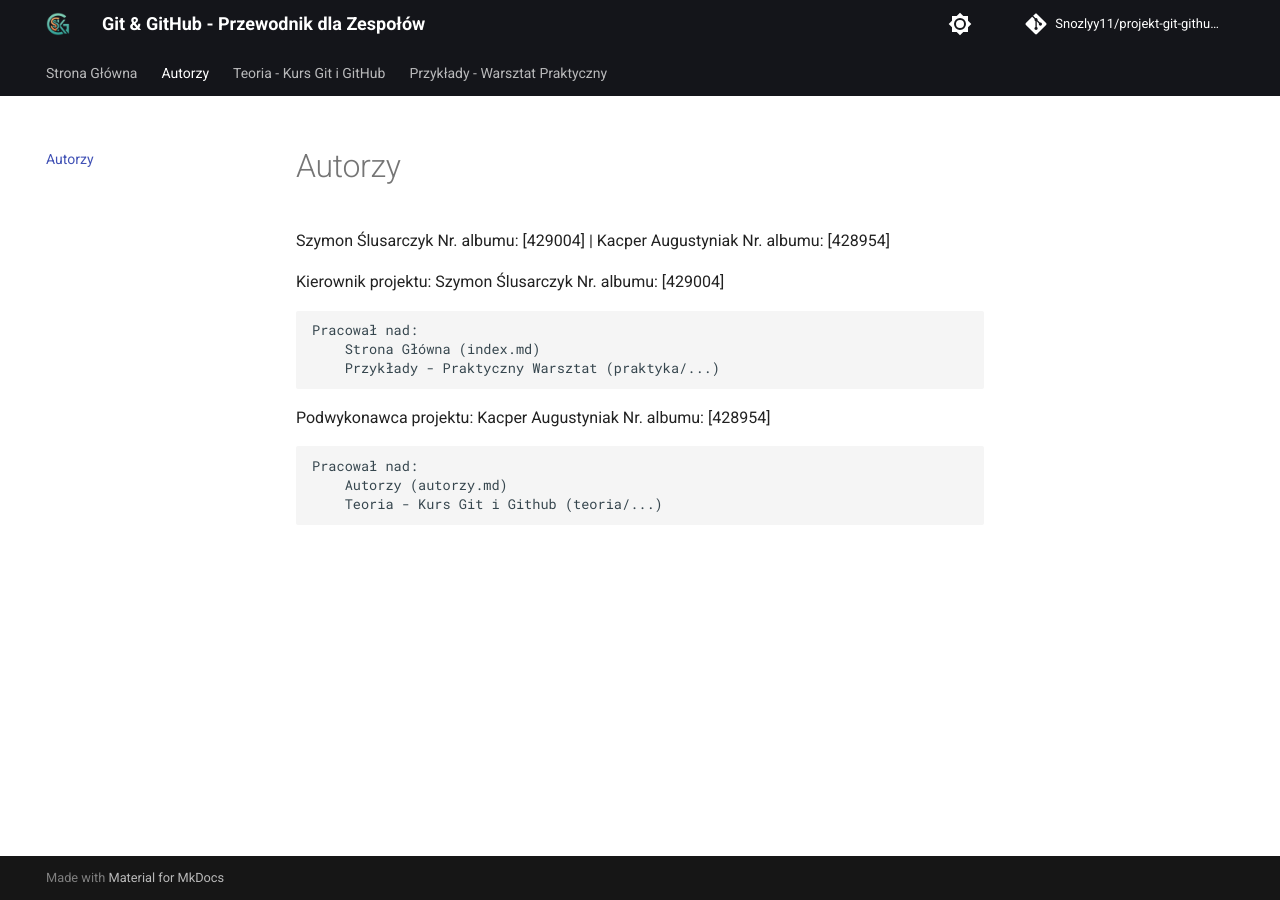
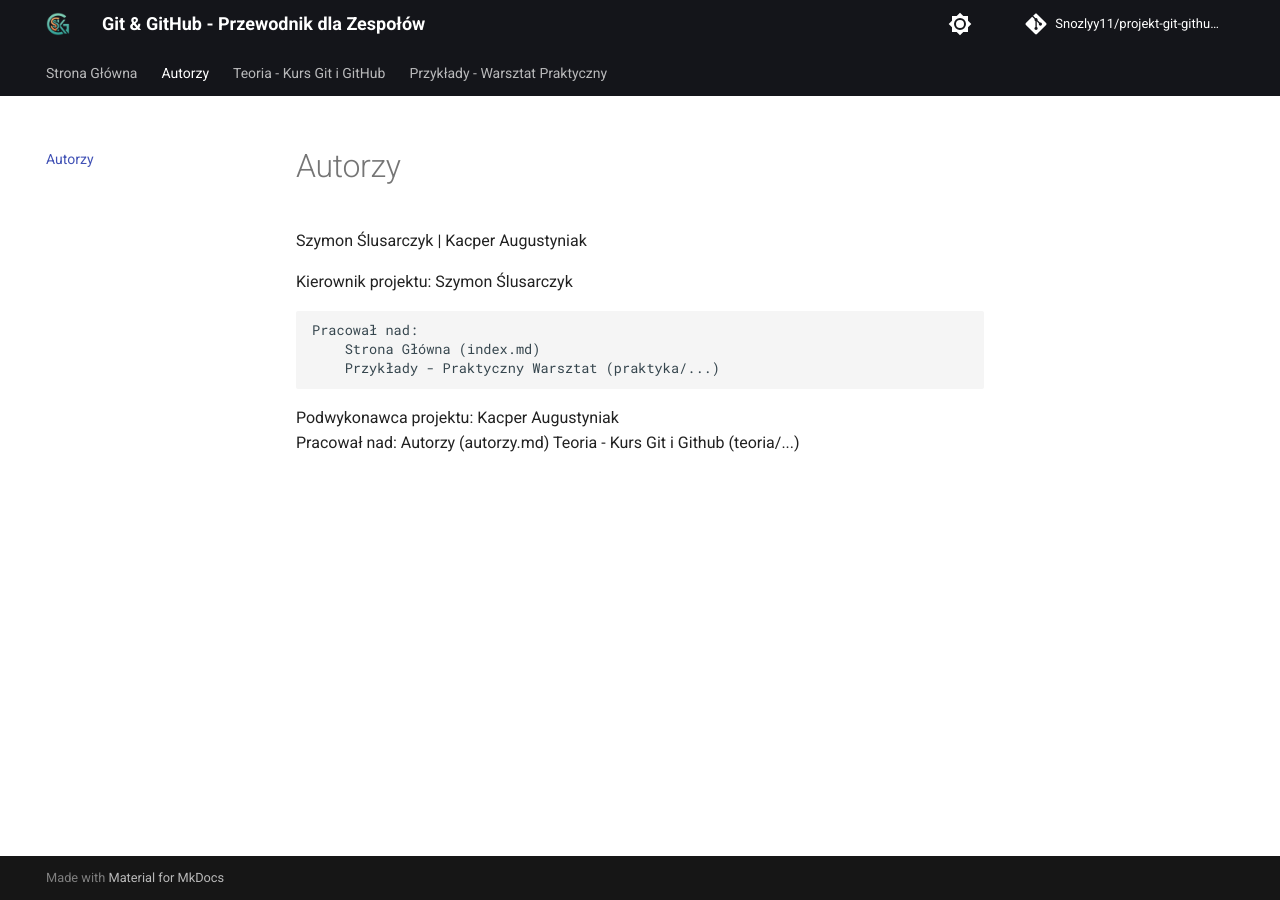
Before and after one commit to Snozlyy11/projekt-git-github-prod, an MkDocs documentation site: the page built from docs/autorzy.md, in a window 1280 px wide. Built offline with MkDocs 1.6.1 and Material for MkDocs 9.7.7, drawn with Linux system fonts in a browser that asks for light colours; comment, search, counter and statistics services are not loaded.

Commit message:
Usunięcie nr albumu z autorzy.md

```diff
--- a/docs/autorzy.md
+++ b/docs/autorzy.md
@@ -1,14 +1,13 @@
-Szymon Ślusarczyk     Nr. albumu: [429004]    |    Kacper Augustyniak    Nr. albumu: [428954]
+Szymon Ślusarczyk      |    Kacper Augustyniak
 
 
-Kierownik projektu: Szymon Ślusarczyk     Nr. albumu: [429004]
+Kierownik projektu: Szymon Ślusarczyk
 
     Pracował nad:
         Strona Główna (index.md)
         Przykłady - Praktyczny Warsztat (praktyka/...)
 
-Podwykonawca projektu: Kacper Augustyniak    Nr. albumu: [428954]
-
+Podwykonawca projektu: Kacper Augustyniak
     Pracował nad:
         Autorzy (autorzy.md)
         Teoria - Kurs Git i Github (teoria/...)
```
